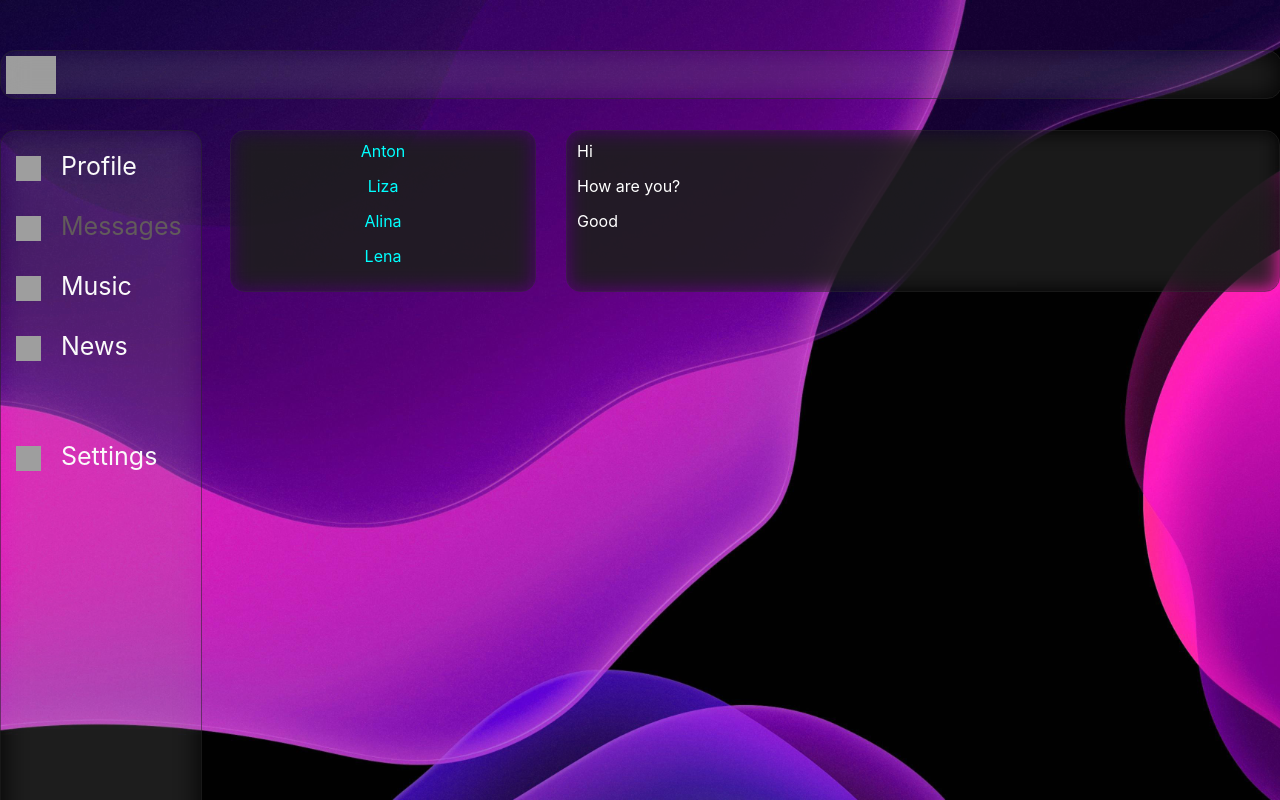
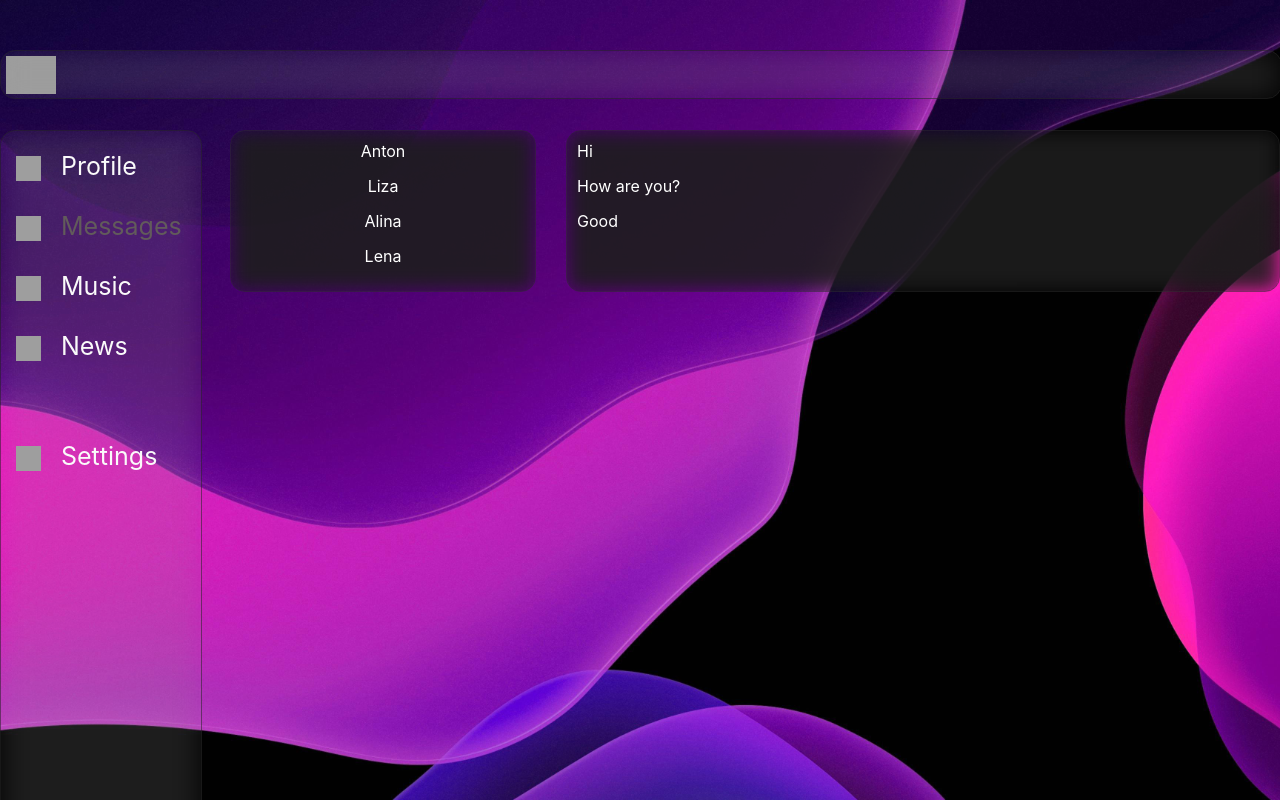
Before and after one commit to PePorMAty/pepormaty-web-site, a React (Create React App) app: page /Messages in a window 1280 px wide. Shown: the top 800 px of the page. Built offline with nearby package versions, Linux system fonts and the light colour scheme; grey boxes are pictures that could not be loaded.

Commit message:
Refactoring code message

```diff
--- a/src/App.js
+++ b/src/App.js
@@ -18,7 +18,7 @@ function App() {
           <div className="app__wrapperContent">
             <Routes>
               <Route path="/profile" element={<Profile />} />
-              <Route /* exact */ path="/Messages/*" element={<Messages />} />
+              <Route path="/Messages/*" element={<Messages />} />
               <Route path="/music" element={<Music />} />
               <Route path="/news" element={<News />} />
               <Route path="/settings" element={<Settings />} />
--- a/src/components/Pages/Messages/Messages.jsx
+++ b/src/components/Pages/Messages/Messages.jsx
@@ -1,48 +1,57 @@
 import { NavLink } from "react-router-dom";
 import s from "./Messages.module.css";
 
-const DialogItem = (props) =>{
-
+const DialogItem = (props) => {
   return (
     <div className={s.item + ' ' + s.active}>
       <NavLink className={s.itemLink} to={props.id}>{props.name}</NavLink>
     </div>
   );
 }
+
 const DialogMessage = (props) => {
-
   return (
     <div>
-    <div className={s.message__item}>{props.message}</div>
+      <div className={s.message__item}>{props.message}</div>
     </div>
   );
 }
+
+let dialogs = [
+  { id: 1, name: 'Anton' },
+  { id: 2, name: 'Liza' },
+  { id: 3, name: 'Alina' },
+  { id: 4, name: 'Lena' },
+]
+
+let messages = [
+  { id: 1, message: 'Hi' },
+  { id: 2, message: 'How are you?' },
+  { id: 3, message: 'Good' },
+]
+
+let dialogsElements = dialogs
+  .map(dialog => <div className={s.item}><DialogItem name={dialog.name}
+    id={dialog.id} /></div>)
+let messagesElements = messages
+  .map(message => <DialogMessage message={message.message} />)
+
 
 const Messages = (props) => {
   return (
     <div className={s.dialogs}>
       <div className={s.bg}>
         <div className={s.dialogs__item}>
-          <DialogItem name="Anton" id="1" />
-          <div className={s.item}>
-            <DialogItem name="Liza" id="2" />
-          </div>
-          <div className={s.item}>
-            <DialogItem name="Alina" id="3" />
-          </div>
-          <div className={s.item}>
-            <DialogItem name="Lena" id="4" />
-          </div>
+          {dialogsElements}
         </div>
       </div>
       <div className={s.bg}>
         <div className={s.messages}>
-          <DialogMessage message="Hi" />
-          <DialogMessage message="How are you?" />
-          <DialogMessage message="Good" />
+          {messagesElements}
         </div>
       </div>
     </div>
   );
 }
+
 export default Messages;
--- a/src/components/Pages/Messages/Messages.module.css
+++ b/src/components/Pages/Messages/Messages.module.css
@@ -19,9 +19,9 @@
   color: aqua;
   transition: 0.5s;
 }
-.dialogs__item .active{
+/* .dialogs__item .active{
   color: aqua;
-}
+} */
 .bg{
   background: inherit;
   overflow: hidden;
--- a/src/components/Profile/MyPosts/MyPosts.jsx
+++ b/src/components/Profile/MyPosts/MyPosts.jsx
@@ -1,6 +1,12 @@
 import { Component } from "react";
 import s from "./MyPosts.module.css";
 import Post from "./Posts/Post";
+
+let postsData = [
+  { id: 1, title: 'Мария Ильиных обновила фотографию на странице:'},
+  { id: 2, title: 'Отправляю свою мечту в капсулу времени 👽 Налаживайте контакт между временными континуумами здесь: https://vk.cc/c3iYfH'},
+]
+
 const MyPosts = () => {
   return (
     <div>
@@ -13,29 +19,29 @@ const MyPosts = () => {
       </div>
       <div className={s.posts}>
         {/* //1 */}
-        <Post title="Мария Ильиных обновила фотографию на странице:"
+        <Post title={postsData[0].title}
           img="https://sun9-3.userapi.com/impg/dt-R-jUDMSbVDuVVdQZRie9X7h4VS0JCt_cr6w/E4lKWJtgteQ.jpg?size=1620x2160&quality=96&sign=7c7e0fb46c7f4a1f584b2866af64b4ff&type=album"
           preTitle="27 сен 2021" />
         {/* //2 */}
-        <Post title="Мария Ильиных обновила фотографию на странице:"
+        <Post title={postsData[0].title}
           img="https://sun9-22.userapi.com/impg/XZkKDndF8coBY9qcT7u8HHwDu_uBWwM3bs99Ew/R00fwceMSLs.jpg?size=2160x2160&quality=96&sign=71db53928a0d4cfa731d91ec44654b0d&type=album"
           preTitle="30 июн 2021" />
         {/* //3 */}
-        <Post title="Отправляю свою мечту в капсулу времени 👽 Налаживайте контакт между временными континуумами здесь: https://vk.cc/c3iYfH" />
+        <Post title={postsData[1].title} />
         {/* //4 */}
-        <Post title="Мария Ильиных обновила фотографию на странице:"
+        <Post title={postsData[0].title}
           img="https://sun9-54.userapi.com/impg/2v9jKC-nO-a4O2SUI-mZfS61pGWMx3n52VVL7Q/iL5CHqa0n1Q.jpg?size=1681x2160&quality=96&sign=2c5ba011560e65eee826f69e1104239e&type=album"
           preTitle="9 апр 2021" />
         {/* //5 */}
-        <Post title="Мария Ильиных обновила фотографию на странице:"
+        <Post title={postsData[0].title}
           img="https://sun9-7.userapi.com/impg/9cXaR1XvW2qIuBKu-LpuJVfRpR-2Cm2X8Ywbew/nX6wJ9CyC5M.jpg?size=1806x2160&quality=96&sign=bada3a7514adf158d37af9a0af82245e&type=album"
           preTitle="19 янв 2021" />
         {/* //6 */}
-        <Post title="Мария Ильиных обновила фотографию на странице:"
+        <Post title={postsData[0].title}
           img="https://sun9-11.userapi.com/impg/kMUJIlHHDqcR0ObWxaYF7TKhqNjks5YlrK9ccw/tuSYdo59YX0.jpg?size=2160x2160&quality=96&sign=ca6c68bb952665adf65342f1330938a1&type=album"
           preTitle="27 авг 2020" />
         {/* //7 */}
-        <Post title="Мария Ильиных обновила фотографию на странице:"
+        <Post title={postsData[0].title}
           img="https://sun9-84.userapi.com/impg/B34f0I1kIjbdXHg2cfbmlmey6mJYNW0jyD2U0A/2n1qEj5L50s.jpg?size=1619x2160&quality=96&sign=e1746b04f0c94b535d23099cfb36e3d6&type=album"
           preTitle="15 июн 2020" />
       </div>
```
